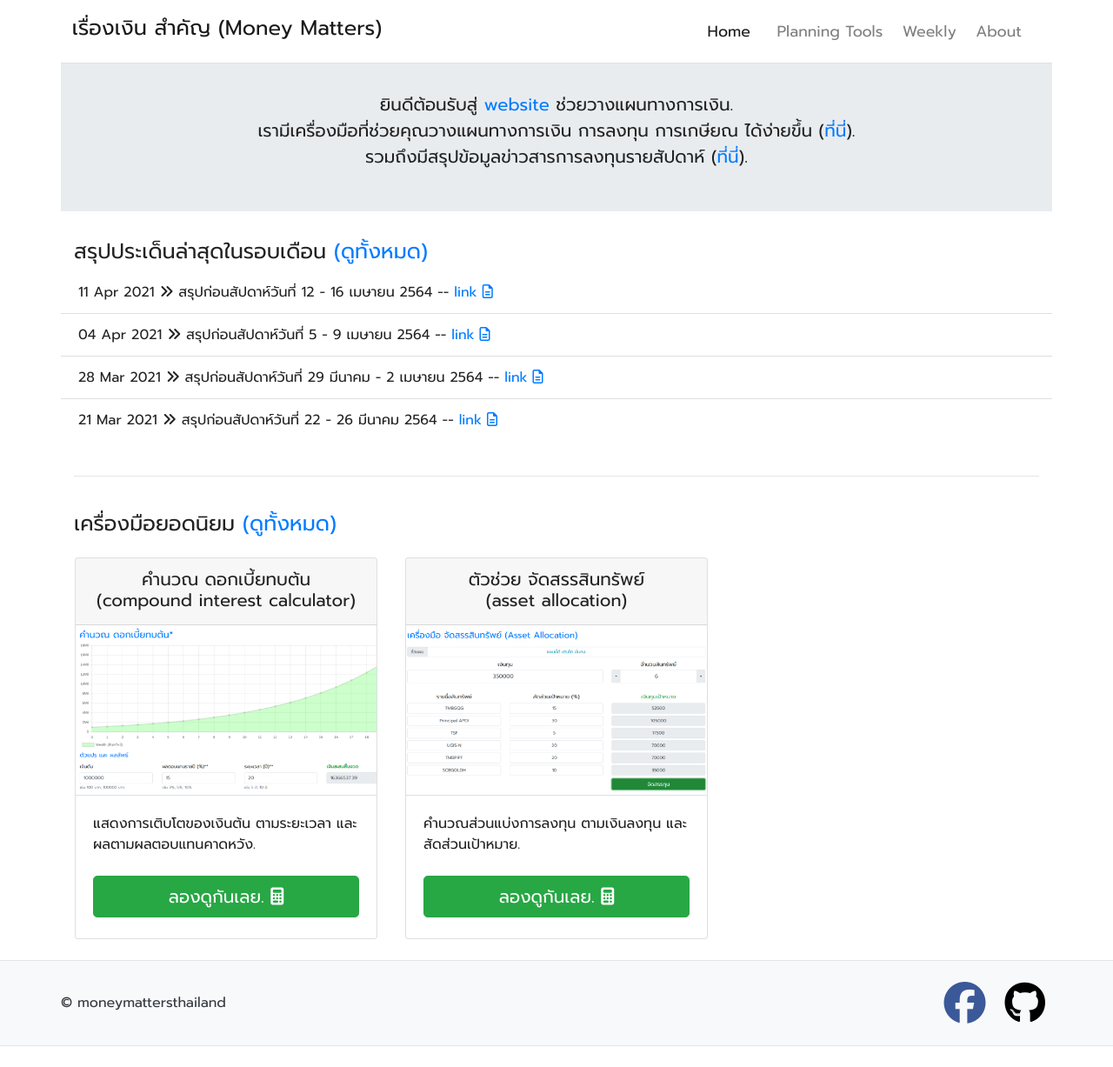
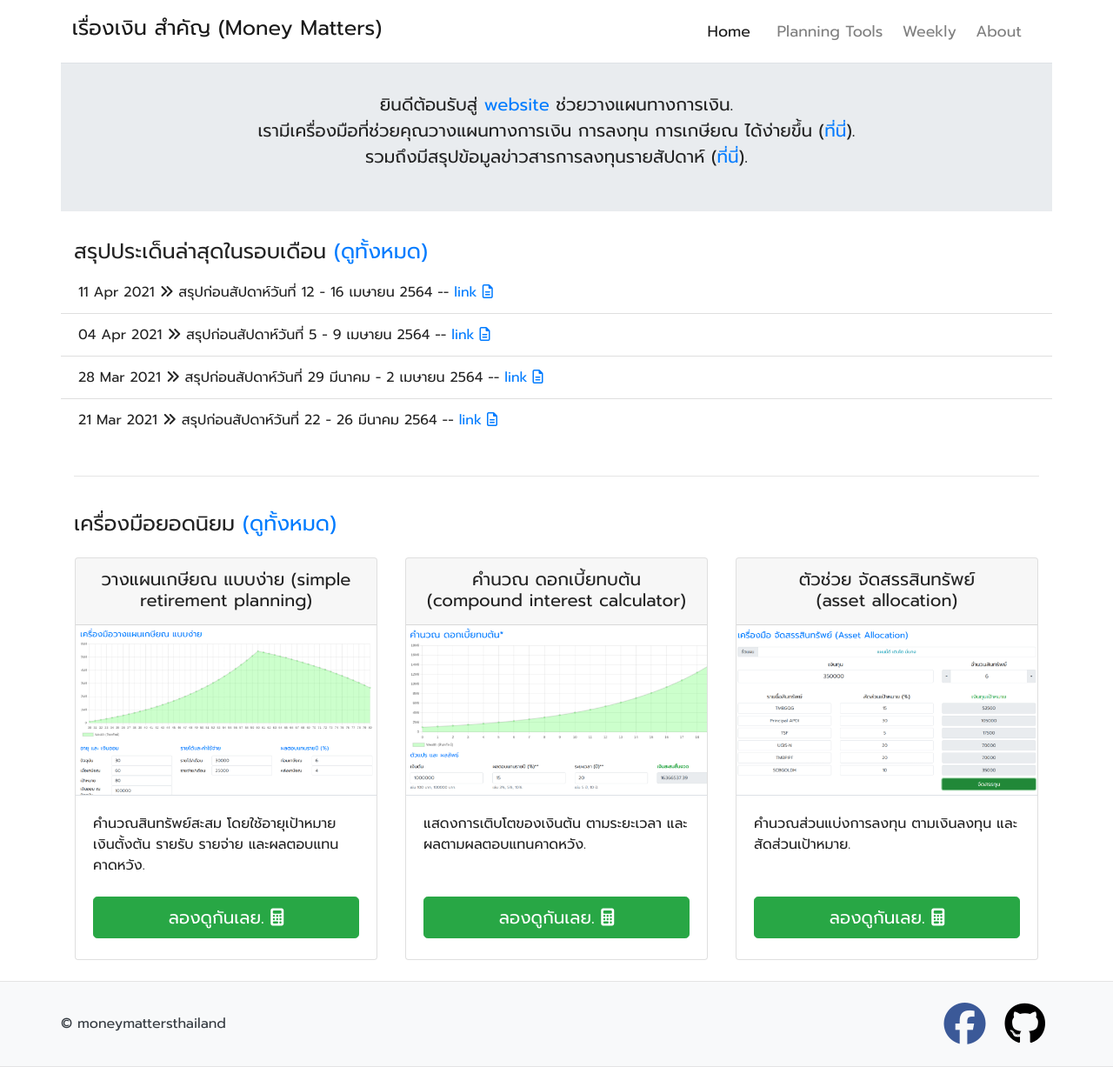
Before and after one commit to moneysart/moneysart.github.io, a Jekyll site: the page built from index.html, in a window 1280 px wide. Shown: the whole page at 87% size. Built offline with Jekyll 4.4.1, drawn with Linux system fonts in a browser that asks for light colours; nearby versions of some CDN libraries; before the commit the page ends 1203 px from its top, so only the background shows below that.

Commit message:
update display format for cards

```diff
--- a/index.html
+++ b/index.html
@@ -130,8 +130,29 @@ canonical_url: /
             </div>
         </div> -->
 
-        <!-- <div class="card-deck"> -->
-        <div class="col-md-4">
+
+        <div class="col-md-6 col-xl-4">
+            <div class="card mb-4 box-shadow h-100 flex-column">
+                <div class="card-header text-center pb-2">
+                    <h5>วางแผนเกษียณ แบบง่าย (simple retirement planning)</h5>
+                </div>
+                <img class="card-img-top border-bottom" src="{{ site.baseurl}}/tools/retirement-plan-simple/cover.png" alt="Card image cap">
+                <div class="card-body d-flex flex-column pb-0">
+                    <p class="card-text mb-0">
+                        คำนวณสินทรัพย์สะสม โดยใช้อายุเป้าหมาย เงินตั้งต้น รายรับ รายจ่าย และผลตอบแทนคาดหวัง.
+                    </p>
+
+                    <a href="{{ site.baseurl}}/tools/retirement-plan-simple/"
+                    class="btn btn-lg btn-block btn-success mt-auto mb-4">
+                        ลองดูกันเลย. <i class="fas fa-calculator"></i>
+                    </a>
+                    <!-- <button type="button" class="btn btn-lg btn-block btn-success mt-auto mb-4">ลองดูกันเลย. <i class="fas fa-calculator"></i></button> -->
+                </div>
+            </div>
+        </div>
+
+
+        <div class="col-md-6 col-xl-4">
             <div class="card mb-4 box-shadow h-100 flex-column">
                 <div class="card-header text-center pb-2">
                     <h5>คำนวณ ดอกเบี้ยทบต้น (compound interest calculator)</h5>
@@ -141,13 +162,18 @@ canonical_url: /
                     <p class="card-text mb-0">
                         แสดงการเติบโตของเงินต้น ตามระยะเวลา และผลตามผลตอบแทนคาดหวัง.
                     </p>
-                    <button type="button" class="btn btn-lg btn-block btn-success mt-auto mb-4">ลองดูกันเลย. <i class="fas fa-calculator"></i></button>
+
+                    <a href="{{ site.baseurl}}/tools/compound-interest/"
+                    class="btn btn-lg btn-block btn-success mt-auto mb-4">
+                        ลองดูกันเลย. <i class="fas fa-calculator"></i>
+                    </a>
+                    <!-- <button type="button" class="btn btn-lg btn-block btn-success mt-auto mb-4">ลองดูกันเลย. <i class="fas fa-calculator"></i></button> -->
                 </div>
             </div>
         </div>
 
 
-        <div class="col-md-4">
+        <div class="col-md-6 col-xl-4">
             <div class="card mb-4 box-shadow h-100 flex-column">
                 <div class="card-header text-center pb-2">
                     <h5>ตัวช่วย จัดสรรสินทรัพย์ <br>(asset allocation)</h5>
@@ -157,19 +183,17 @@ canonical_url: /
                     <p class="card-text mb-0">
                         คำนวณส่วนแบ่งการลงทุน ตามเงินลงทุน และสัดส่วนเป้าหมาย.
                     </p>
-                    <button type="button" class="btn btn-lg btn-block btn-success mt-auto mb-4">ลองดูกันเลย. <i class="fas fa-calculator"></i></button>
+
+                    <a href="{{ site.baseurl}}/tools/asset-allocation/"
+                    class="btn btn-lg btn-block btn-success mt-auto mb-4">
+                        ลองดูกันเลย. <i class="fas fa-calculator"></i>
+                    </a>
+                    <!-- <button type="button" class="btn btn-lg btn-block btn-success mt-auto mb-4">ลองดูกันเลย. <i class="fas fa-calculator"></i></button> -->
                 </div>
             </div>
         </div>
-        <!-- </div> -->
-
-
-
-
 
 
     </div>
 
-
-
 </div>
```
